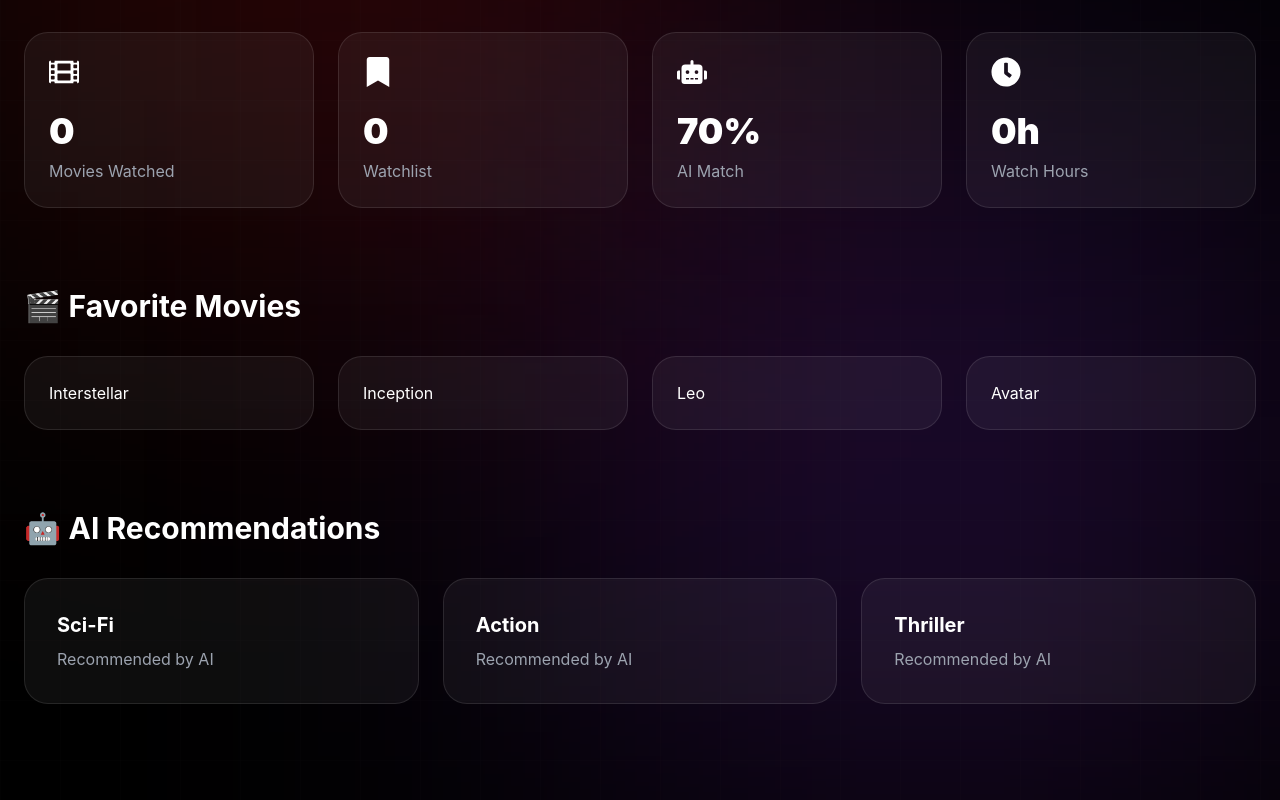
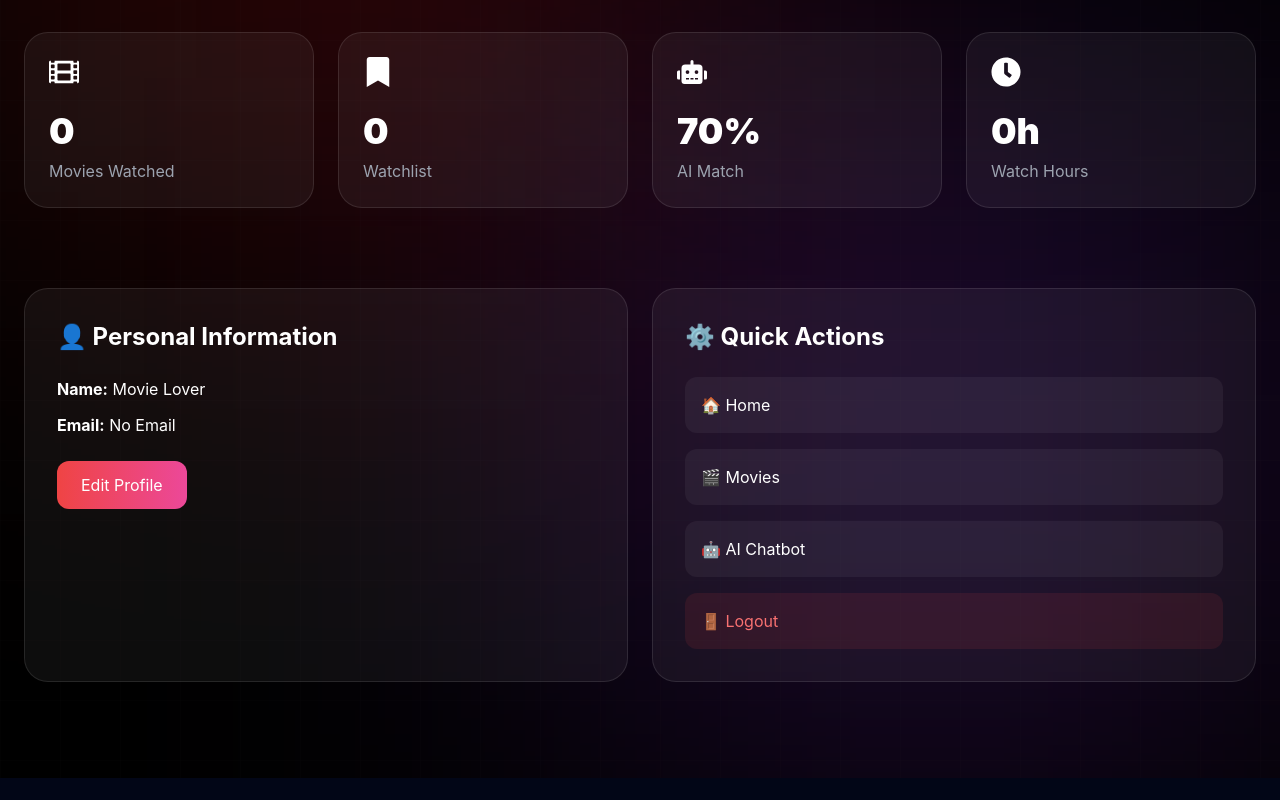
Before and after one commit to Jino31/moviemind-ai, a React app in the folder frontend/: page /profile in a window 1280 px wide. Shown: the part 440-1240 px from the top of the page. After the commit the page ends 1218 px from the top, so only its background shows below. Built offline with nearby package versions, Linux system fonts and the light colour scheme; the HTML template or start-up script is replaced by a standard one.

Commit message:
fix profile dashboard

```diff
--- a/frontend/src/pages/Profile.jsx
+++ b/frontend/src/pages/Profile.jsx
@@ -300,59 +300,66 @@ function Profile() {
           </div>
 
         </div>
+<div className="mt-20 grid md:grid-cols-2 gap-6">
 
-        {/* Favorite Movies */}
+  <div className="bg-white/5 border border-white/10 rounded-3xl p-8">
+    <h2 className="text-2xl font-bold mb-6">
+      👤 Personal Information
+    </h2>
 
-        <div className="mt-20">
-          <h2 className="text-3xl font-bold mb-8">
-            🎬 Favorite Movies
-          </h2>
+    <p className="mb-3">
+      <strong>Name:</strong> {userName}
+    </p>
 
-          <div className="grid grid-cols-2 md:grid-cols-4 gap-6">
-            {[
-              "Interstellar",
-              "Inception",
-              "Leo",
-              "Avatar",
-            ].map((movie) => (
-              <div
-                key={movie}
-                className="p-6 rounded-3xl bg-white/5 border border-white/10"
-              >
-                {movie}
-              </div>
-            ))}
-          </div>
-        </div>
+    <p className="mb-6">
+      <strong>Email:</strong> {userEmail}
+    </p>
 
-        {/* AI Recommendations */}
+    <button
+      className="px-6 py-3 rounded-xl bg-gradient-to-r from-red-500 to-pink-500"
+    >
+      Edit Profile
+    </button>
+  </div>
 
-        <div className="mt-20">
-          <h2 className="text-3xl font-bold mb-8">
-            🤖 AI Recommendations
-          </h2>
+  <div className="bg-white/5 border border-white/10 rounded-3xl p-8">
+    <h2 className="text-2xl font-bold mb-6">
+      ⚙️ Quick Actions
+    </h2>
 
-          <div className="grid md:grid-cols-3 gap-6">
-            {[
-              "Sci-Fi",
-              "Action",
-              "Thriller",
-            ].map((genre) => (
-              <div
-                key={genre}
-                className="p-8 rounded-3xl bg-white/5 border border-white/10"
-              >
-                <h3 className="text-xl font-bold">
-                  {genre}
-                </h3>
+    <div className="flex flex-col gap-4">
+      <button
+        onClick={() => navigate("/")}
+        className="text-left p-4 rounded-xl bg-white/5"
+      >
+        🏠 Home
+      </button>
 
-                <p className="text-gray-400 mt-2">
-                  Recommended by AI
-                </p>
-              </div>
-            ))}
-          </div>
-        </div>
+      <button
+        onClick={() => navigate("/movies")}
+        className="text-left p-4 rounded-xl bg-white/5"
+      >
+        🎬 Movies
+      </button>
+
+      <button
+        onClick={() => navigate("/chatbot")}
+        className="text-left p-4 rounded-xl bg-white/5"
+      >
+        🤖 AI Chatbot
+      </button>
+
+      <button
+        onClick={handleLogout}
+        className="text-left p-4 rounded-xl bg-red-500/10 text-red-400"
+      >
+        🚪 Logout
+      </button>
+    </div>
+  </div>
+
+</div>
+
 
       </div>
     </div>
```
